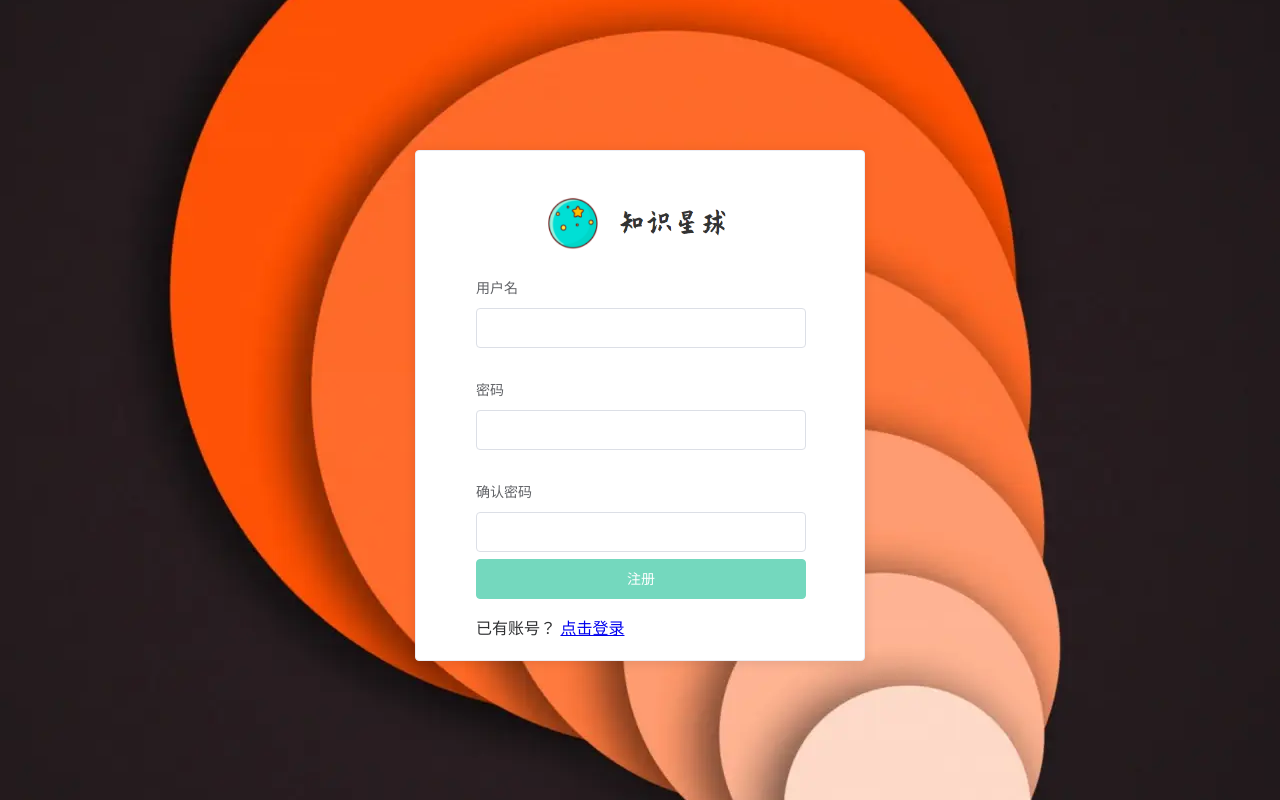
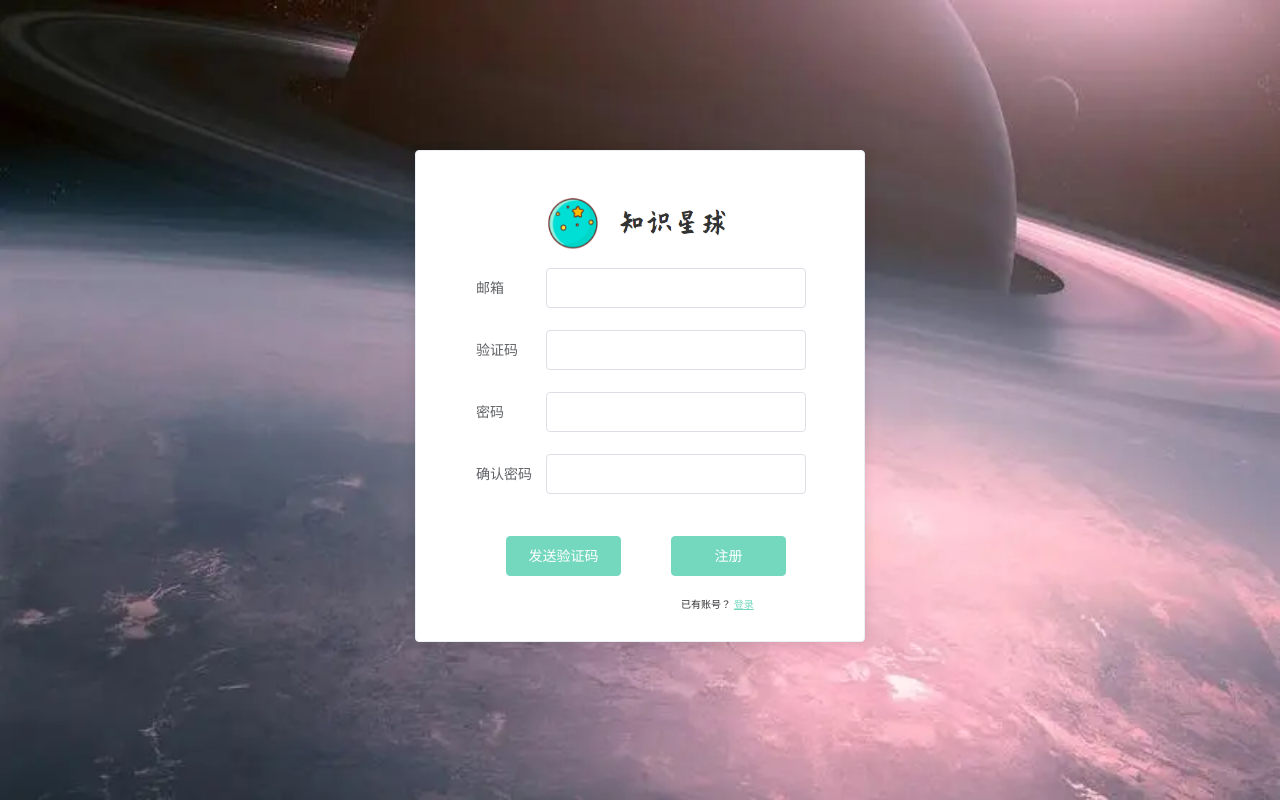
Before and after one commit to R-YYY/Knowledge-Planet, a Vue app: page /#/register in a window 1280 px wide. Built offline with nearby package versions, Linux system fonts and the light colour scheme.

Commit message:
登录、注册界面

```diff
--- a/src/components/RegisterForm.vue
+++ b/src/components/RegisterForm.vue
@@ -3,8 +3,11 @@
     <el-card shadow="always">
       <img class="login_and_register_logo_text" src="../assets/zsxq.png" alt="">
       <div class="register_form">
-        <el-form>
-          <el-form-item label="用户名" class="login_and_register_input_item">
+        <el-form label-width="70px" label-position="left">
+          <el-form-item label="邮箱" class="login_and_register_input_item">
+            <el-input></el-input>
+          </el-form-item>
+          <el-form-item label="验证码" class="login_and_register_input_item">
             <el-input></el-input>
           </el-form-item>
           <el-form-item label="密码" class="login_and_register_input_item">
@@ -16,9 +19,14 @@
         </el-form>
       </div>
       <div class="register_opt_area">
-        <el-button type="primary" class="register_opt_register">注册</el-button>
+        <span class="register_opt_register">
+          <el-button type="primary" class="register_opt">发送验证码</el-button>
+        </span>
+        <span class="register_opt_register">
+          <el-button type="primary" class="register_opt">注册</el-button>
+        </span>
         <p class="register_opt_login_area">已有账号？
-          <router-link class="register_opt_login" :to="{name:'login'}">点击登录</router-link></p>
+          <router-link class="register_opt_login" :to="{name:'login'}">登录</router-link></p>
       </div>
     </el-card>
   </div>
@@ -43,11 +51,32 @@ export default {
 
 .register_opt_area{
   position: relative;
-  top: 15px;
+  top: 30px;
   left: 40px;
 }
 
 .register_opt_register{
-  width: 330px;
+  position: relative;
+  top: 20px;
+  margin-left: 30px;
+  margin-right: 20px;
+}
+
+.register_opt_login_area{
+  position: relative;
+  left: 205px;
+  top: 30px;
+  font-size: 10px;
+  margin-bottom: 70px;
+}
+
+.register_opt_login{
+  font-size: 10px;
+  margin-bottom: 20px;
+  color: #74D8BE;
+}
+
+.register_opt{
+  width: 115px;
 }
 </style>
--- a/src/views/RegisterView.vue
+++ b/src/views/RegisterView.vue
@@ -19,6 +19,7 @@ export default {
   position: absolute;
   width: 100%;
   height: 100%;
-  background: url("../assets/loginBackground.jpg") center no-repeat;
+  background: url("../assets/registerBackground.jpg") center no-repeat;
+  background-size: 100% 100%;
 }
 </style>
```
Also changed, not shown: src/assets/loginBackground.jpg, src/assets/registerBackground.jpg (added).
